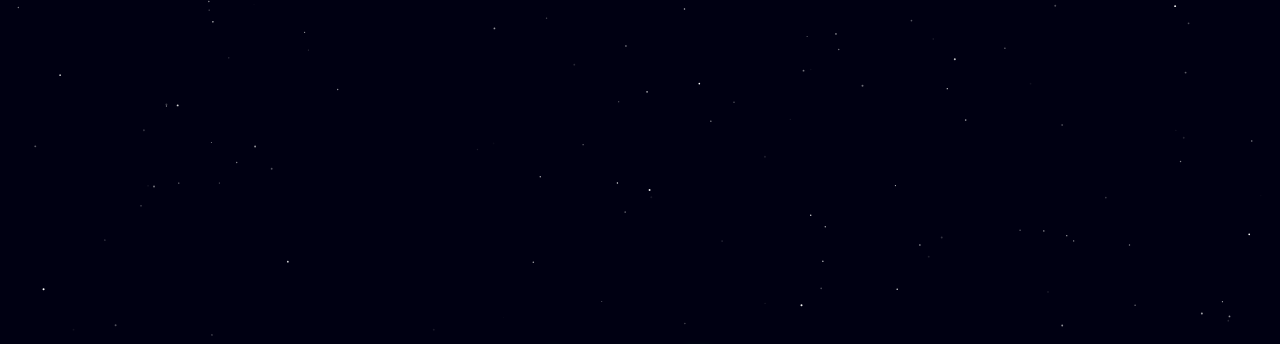
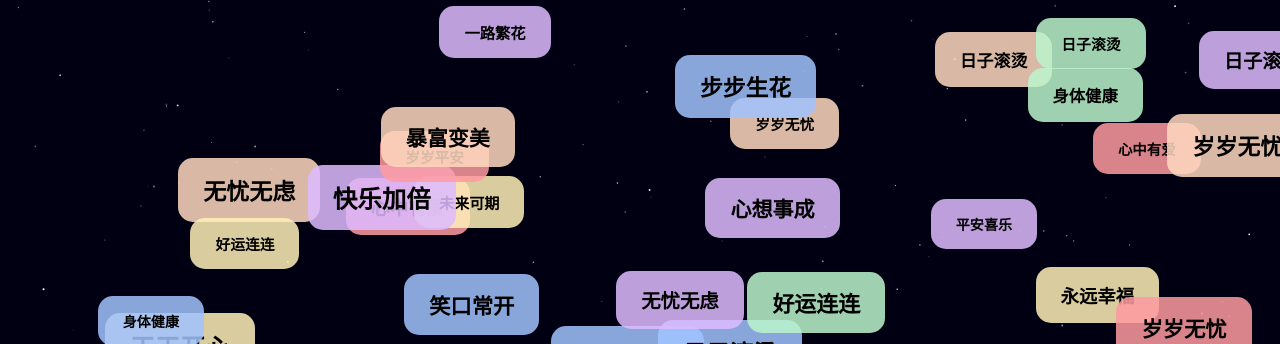
Before and after one commit to Zhang-zf-afk/pages, a plain HTML site: page index.html in a window 1280 px wide. Shown: the top 344 px of the page. Drawn offline with Linux system fonts and the light colour scheme.

Commit message:
Update index.html

```diff
--- a/index.html
+++ b/index.html
@@ -49,6 +49,22 @@
             transition: opacity 1s ease;
         }
 
+        /* 祝福语弹窗 */
+        .wish-box {
+            position: fixed;
+            padding: 15px 25px;
+            border-radius: 15px;
+            font-weight: bold;
+            z-index: 999;
+            animation: fadeIn 0.6s ease;
+            pointer-events: none;
+            white-space: nowrap;
+        }
+        @keyframes fadeIn {
+            from{opacity:0; transform:scale(0.3);}
+            to{opacity:1; transform:scale(1);}
+        }
+
         @keyframes rainbow {
             0% { color: #ff3366; text-shadow: 0 0 10px #ff3366; }
             25% { color: #ffcc00; text-shadow: 0 0 10px #ffcc00; }
@@ -61,14 +77,12 @@
 <body>
     <canvas class="star-bg" id="starCanvas"></canvas>
 
-    <!-- 第一组文字：初始显示 -->
     <div class="text" id="text1">祝某某某</div>
     <div class="text" id="text2">生日快乐</div>
 
-    <!-- 第二组文字：1秒后显示 -->
     <div class="text-group-2" id="group2">
-        <div class="text" style="font-size: 60px">祝愿你</div>
-        <div class="text" style="font-size: 20px">在以后能够</div>
+        <div class="text" style="font-size:60px;">祝愿你</div>
+        <div class="text" style="font-size:20px;">在以后能够</div>
     </div>
 
     <script>
@@ -84,7 +98,6 @@
         resize();
         window.addEventListener('resize', resize);
 
-        // 星星类
         class Star {
             constructor() {
                 this.x = Math.random() * canvas.width;
@@ -107,7 +120,6 @@
             }
         }
 
-        // 流星类
         class Meteor {
             constructor() {
                 this.x = Math.random() * canvas.width;
@@ -174,15 +186,77 @@
         }
         animate();
 
-        // 1秒后切换文字（修复版）
+        // 文字切换
         setTimeout(() => {
             document.getElementById('text1').style.opacity = '0';
             document.getElementById('text2').style.opacity = '0';
 
             setTimeout(() => {
                 document.getElementById('group2').style.opacity = '1';
+                // 第二段出现1秒后，大量弹窗
+                setTimeout(() => {
+                    startRandomWishes();
+                }, 1000);
             }, 500);
         }, 1000);
+
+        // 超多祝福语库
+        const wishes = [
+            "天天开心", "永远幸福", "平安喜乐", "万事顺意",
+            "身体健康", "心想事成", "无忧无虑", "前程似锦",
+            "暴富变美", "好运连连", "笑口常开", "岁岁无忧",
+            "未来可期", "一路繁花", "平安顺遂", "快乐加倍",
+            "日子滚烫", "万事胜意", "岁岁平安", "步步生花",
+            "眼里有光", "心中有爱", "不负时光", "不负自己"
+        ];
+
+        function startRandomWishes() {
+            // 改成 60个 超多弹窗，铺满全屏
+            for(let i = 0; i < 60; i++){
+                setTimeout(()=>{
+                    createWish();
+                }, i * 30); // 弹出更快，密密麻麻
+            }
+        }
+
+        function createWish(){
+            const box = document.createElement('div');
+            box.className = 'wish-box';
+
+            // 随机文案
+            const text = wishes[Math.floor(Math.random() * wishes.length)];
+            box.innerText = text;
+
+            // 随机全屏位置
+            const x = Math.random() * window.innerWidth;
+            const y = Math.random() * window.innerHeight;
+            box.style.left = x + 'px';
+            box.style.top = y + 'px';
+
+            // 随机大小
+            const size = 14 + Math.random() * 12;
+            box.style.fontSize = size + 'px';
+
+            // 随机温柔渐变背景
+            const colors = [
+                'rgba(255,154,162,0.85)',
+                'rgba(255,218,193,0.85)',
+                'rgba(162,196,255,0.85)',
+                'rgba(187,245,205,0.85)',
+                'rgba(221,187,255,0.85)',
+                'rgba(255,240,185,0.85)'
+            ];
+            box.style.background = colors[Math.floor(Math.random() * colors.length)];
+
+            document.body.appendChild(box);
+
+            // 改成 6秒才消失，停留很久
+            setTimeout(()=>{
+                box.style.opacity = "0";
+                box.style.transition = "opacity 1.5s";
+                setTimeout(()=> box.remove(), 1500);
+            }, 6000);
+        }
     </script>
 </body>
 </html>
```
